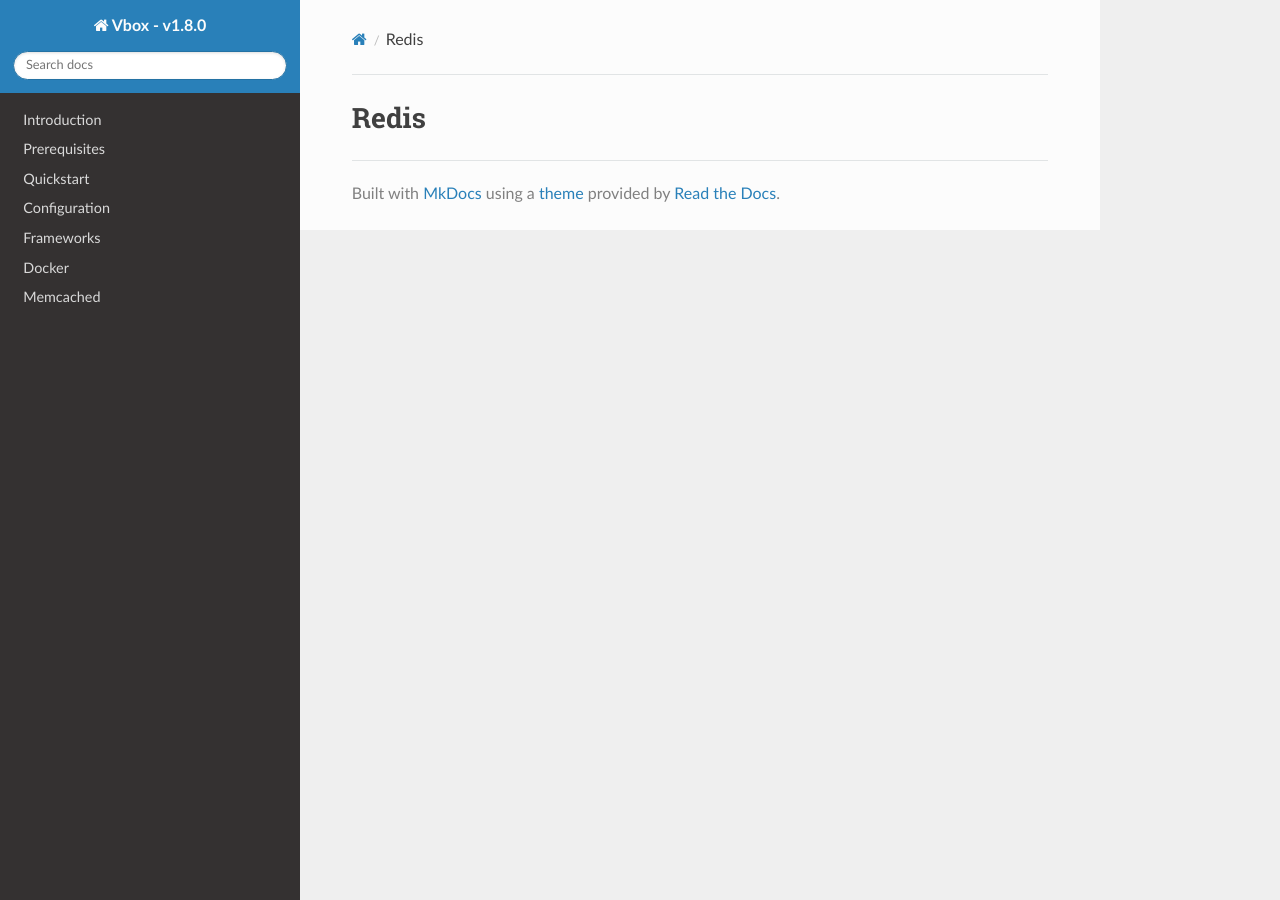
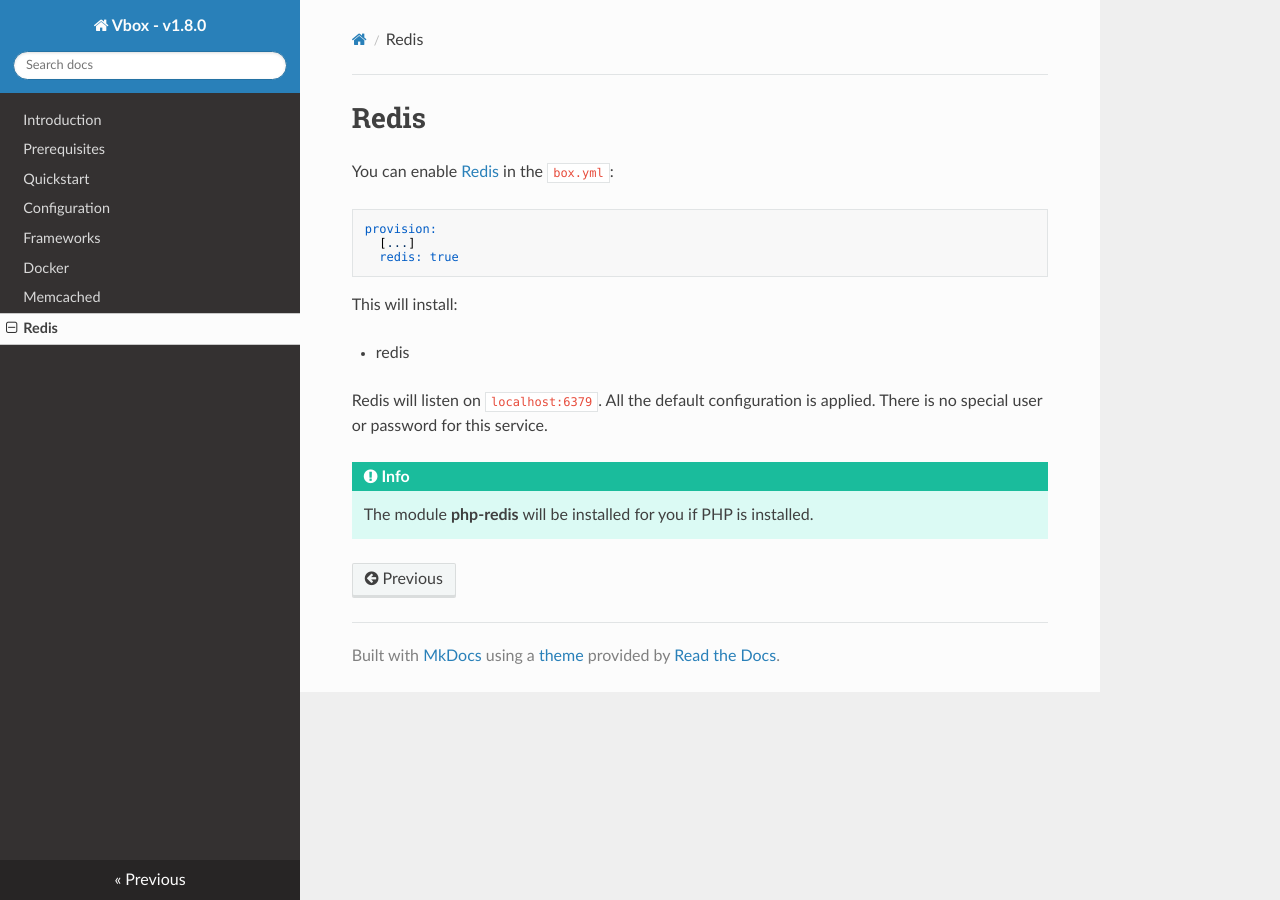
Before and after one commit to sebbaum/vbox-docu, an MkDocs documentation site: the page built from docs/redis.md, in a window 1280 px wide. Built offline with MkDocs 1.6.1, drawn with Linux system fonts in a browser that asks for light colours; nearby versions of some CDN libraries.

Commit message:
Finished docu of Redis

````diff
--- a/docs/redis.md
+++ b/docs/redis.md
@@ -1 +1,17 @@
 # Redis
+
+You can enable [Redis](https://redis.io/) in the `box.yml`:
+```yml
+provision:
+  [...]
+  redis: true
+```
+
+This will install:
+
+* redis
+
+Redis will listen on `localhost:6379`. All the default configuration is applied. There is no special user or password for this service.
+
+!!! important "Info"
+    The module **php-redis** will be installed for you if PHP is installed.
--- a/mkdocs.yml
+++ b/mkdocs.yml
@@ -12,6 +12,7 @@ nav:
   - Frameworks: frameworks.md
   - Docker: docker.md
   - Memcached: memcached.md
+  - Redis: redis.md
 
 markdown_extensions:
   - admonition
````
Also changed, not shown: docs/node.md (added, +1 -0 lines).
